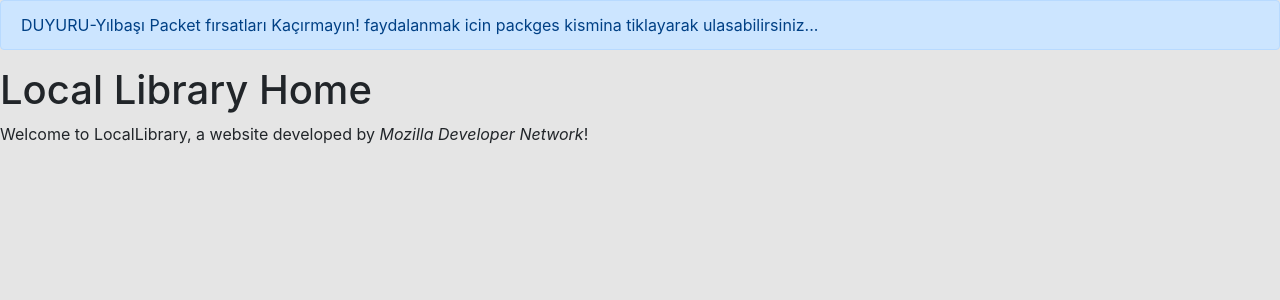
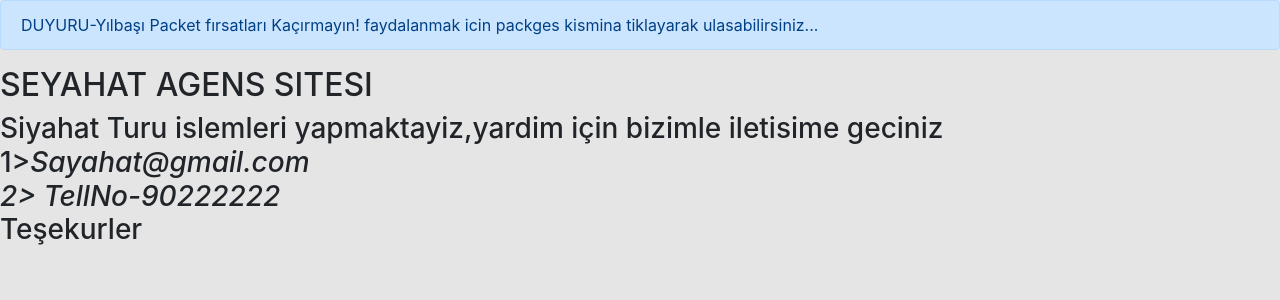
Before and after one commit to FyadMua/agency_website_django, a Django app: page /about in a window 1280 px wide. Shown: the part 56-356 px from the top of the page. Run offline with Django 4.2, Linux system fonts and the light colour scheme; some libraries are stand-ins or nearby versions; some web fonts are replaced.

Commit message:
iletşim eklendı

```diff
--- a/agency_website/templates/About.html
+++ b/agency_website/templates/About.html
@@ -3,6 +3,8 @@
 
 {% block content %}
 
-  <h1>Local Library Home</h1>
-  <p>Welcome to LocalLibrary, a website developed by <em>Mozilla Developer Network</em>!</p>
+  <h2>SEYAHAT AGENS SITESI</h2>
+
+<h3> Siyahat Turu islemleri yapmaktayiz,yardim için bizimle iletisime geciniz <br>
+    1><em>Sayahat@gmail.com   <br>2> TellNo-90222222 </em><br>Teşekurler </h3>
 {% endblock %}
```
Also changed, not shown: agency_website/db.sqlite3.
